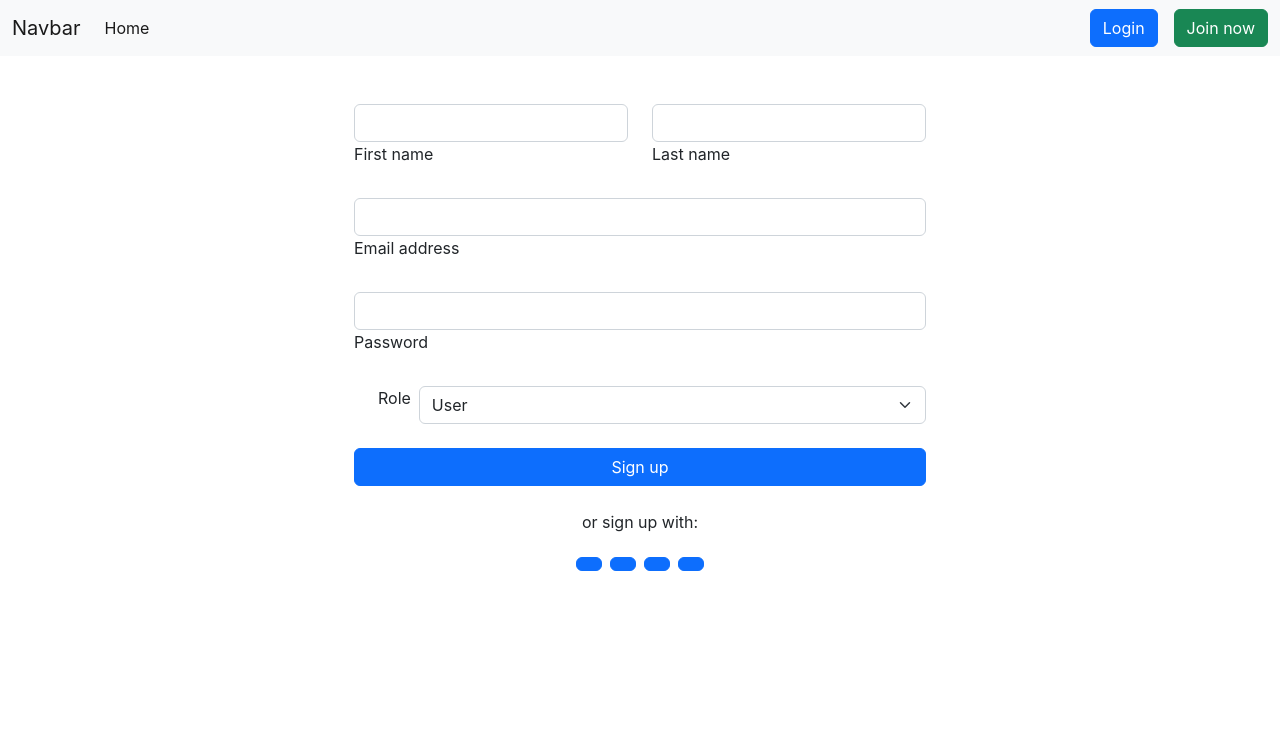
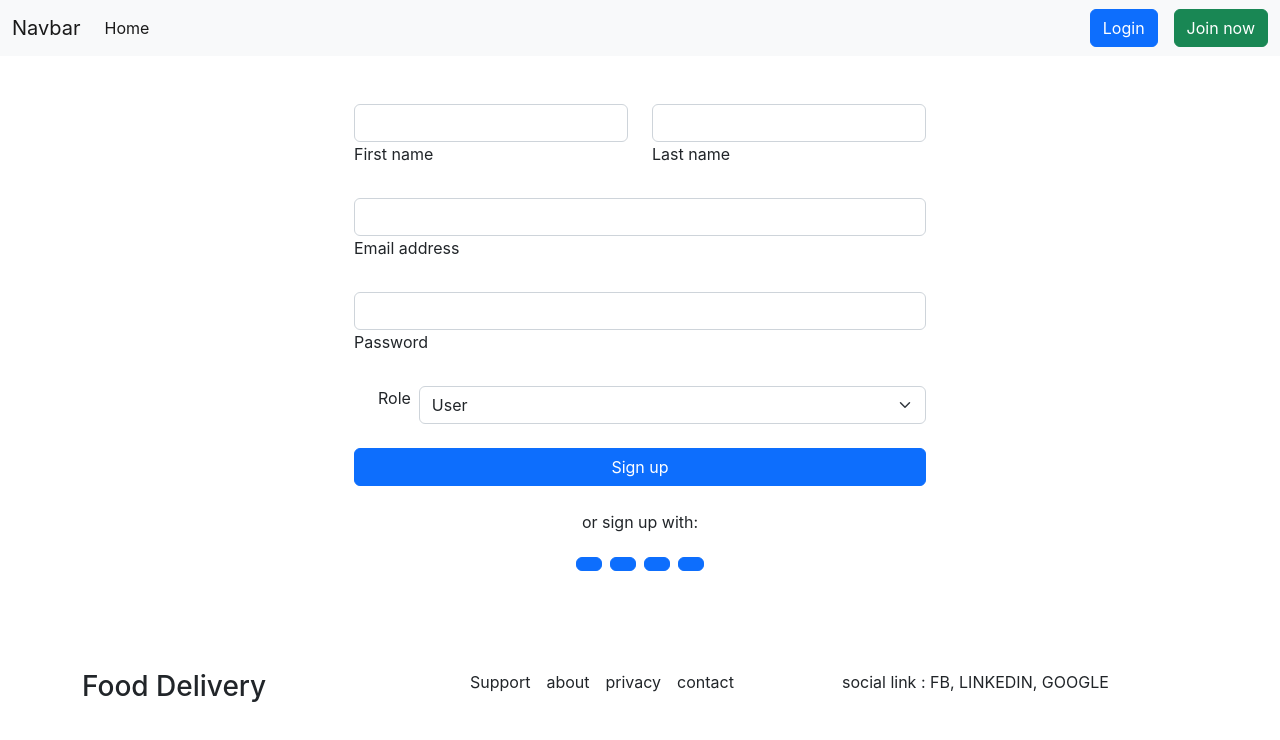
Before and after one commit to me-sajib/food-delivery, a React (Create React App) app: page /register in a window 1280 px wide. Shown: the top 740 px of the page. Built offline with nearby package versions, Linux system fonts and the light colour scheme.

Commit message:
add footer

```diff
--- a/src/App.js
+++ b/src/App.js
@@ -4,6 +4,7 @@ import Home from "./components/Home";
 import Login from "./pages/auth/Login";
 import Nav from "./components/Nav";
 import Register from "./pages/auth/Register";
+import Footer from "./components/Footer";
 
 function App() {
   return (
@@ -14,6 +15,7 @@ function App() {
         <Route path="/login" element={<Login />} />
         <Route path="/register" element={<Register />} />
       </Routes>
+      <Footer />
     </>
   );
 }
--- a/src/components/Footer.js
+++ b/src/components/Footer.js
@@ -0,0 +1,26 @@
+import React from "react";
+
+const Footer = () => {
+  return (
+    <div className="container pt-5">
+      <div className="row">
+        <div className="col">
+          <h3>Food Delivery</h3>
+        </div>
+        <div className="col">
+          <ul className="list-unstyled list-group list-group-horizontal">
+            <li className="px-2">Support</li>
+            <li className="px-2">about</li>
+            <li className="px-2">privacy</li>
+            <li className="px-2">contact</li>
+          </ul>
+        </div>
+        <div className="col">
+          <p>social link : FB, LINKEDIN, GOOGLE</p>
+        </div>
+      </div>
+    </div>
+  );
+};
+
+export default Footer;
```
